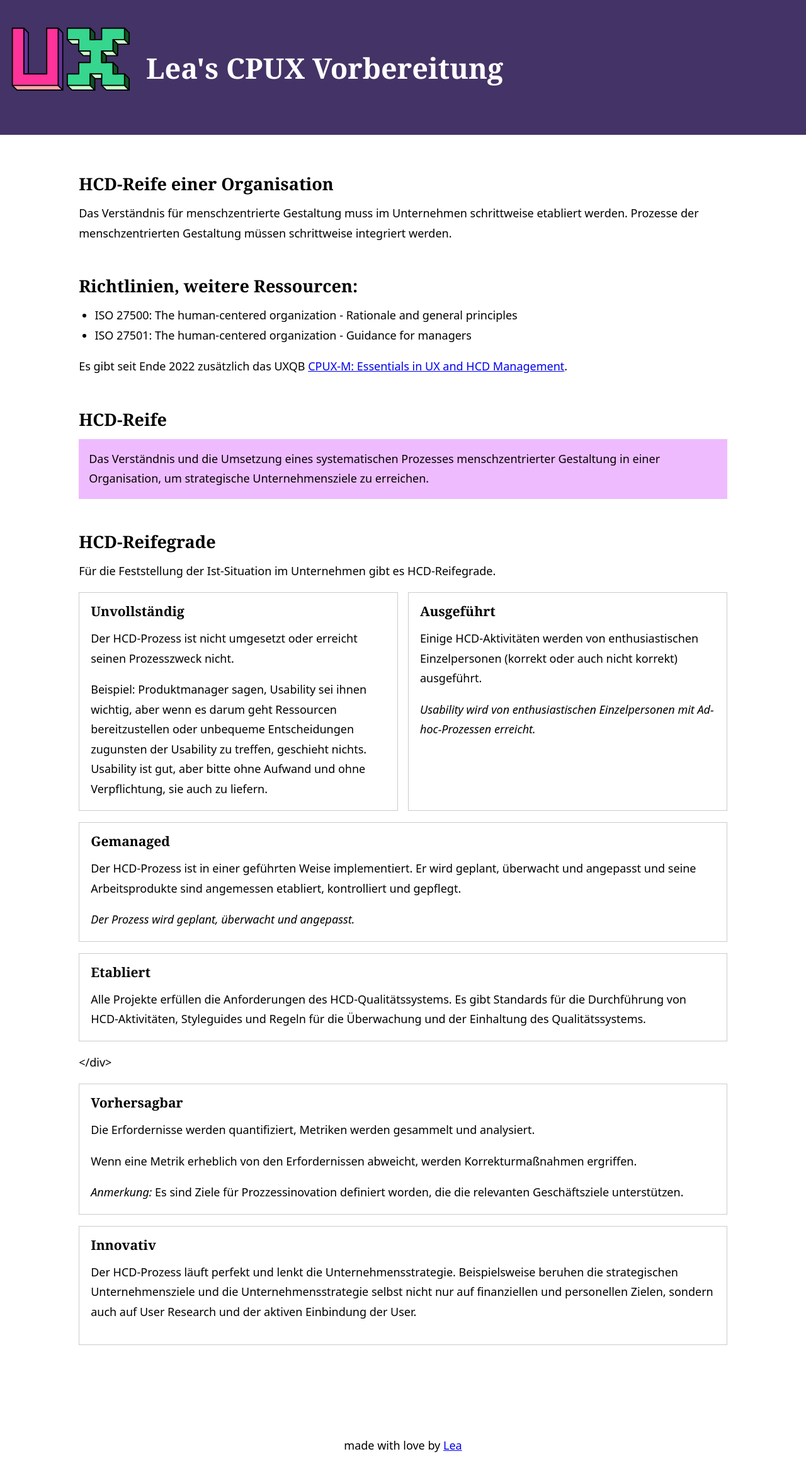
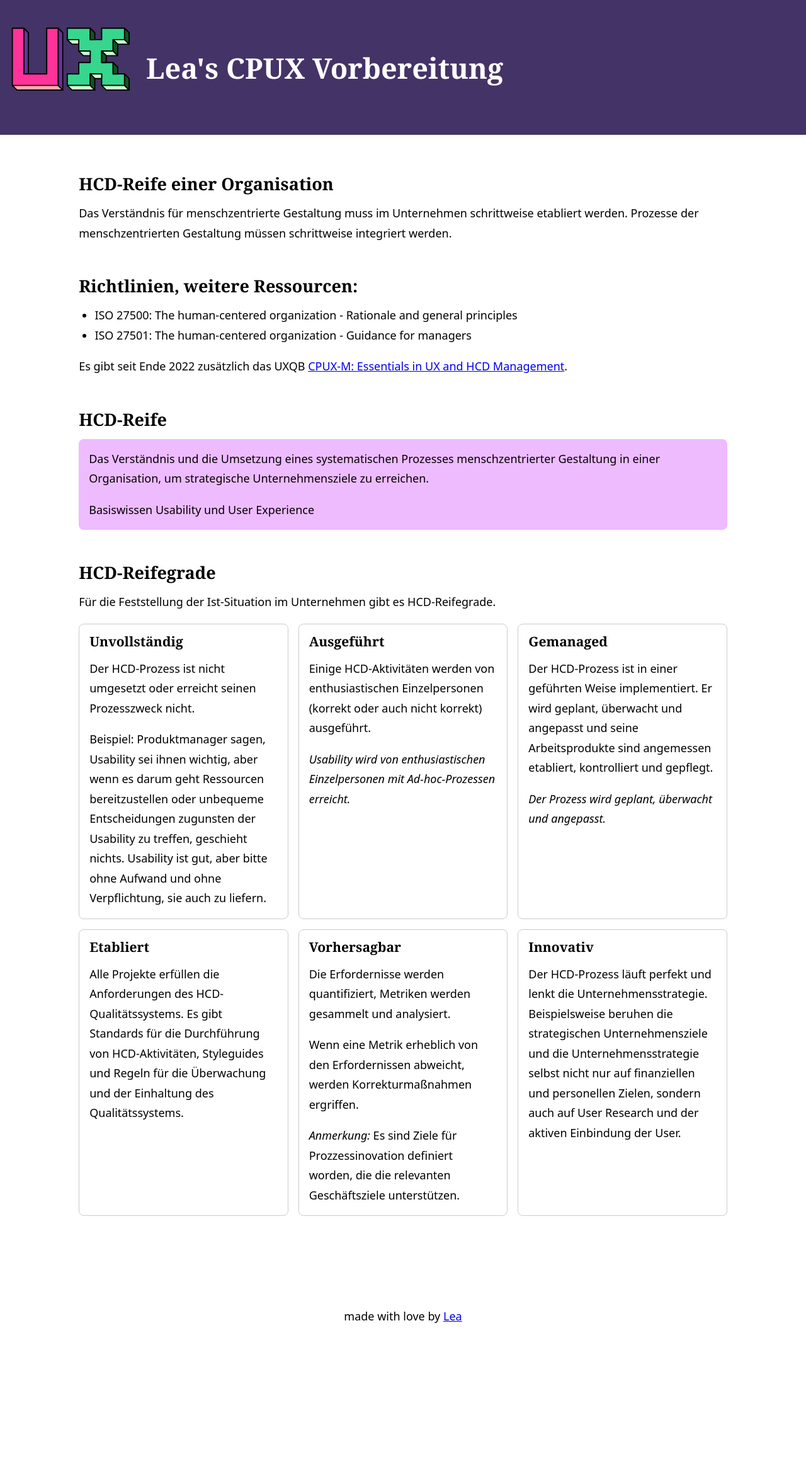
Before and after one commit to learosema/cpux-prep, a Jekyll site: the page built from menschzentrierte-gestaltung/hcd-reife.md, in a window 1280 px wide. Shown: the whole page at 63% size. Built offline with Jekyll 4.4.1, drawn with Linux system fonts in a browser that asks for light colours; our own code applies the rules of GitHub Pages for plain Markdown files; after the commit the page ends 2122 px from its top, so only the background shows below that.

Commit message:
chore: fix markup and css

```diff
--- a/menschzentrierte-gestaltung/hcd-reife.md
+++ b/menschzentrierte-gestaltung/hcd-reife.md
@@ -15,7 +15,8 @@ Es gibt seit Ende 2022 zusätzlich das UXQB
 
 > Das Verständnis und die Umsetzung eines systematischen Prozesses menschzentrierter
 > Gestaltung in einer Organisation, um strategische Unternehmensziele zu erreichen.
-
+>
+> Basiswissen Usability und User Experience
 
 ## HCD-Reifegrade
 
@@ -43,7 +44,7 @@ auch nicht korrekt) ausgeführt.
 
 *Usability wird von enthusiastischen Einzelpersonen mit Ad-hoc-Prozessen erreicht.*
 
-</div></div>
+</div>
 <div class="card flow" markdown="1">
 
 ### Gemanaged
@@ -63,7 +64,7 @@ Alle Projekte erfüllen die Anforderungen des HCD-Qualitätssystems.
 Es gibt Standards für die Durchführung von HCD-Aktivitäten, Styleguides und
 Regeln für die Überwachung und der Einhaltung  des Qualitätssystems.
 
-</div></div>
+</div>
 <div class="card flow" markdown="1">
 
 ### Vorhersagbar
--- a/style.css
+++ b/style.css
@@ -81,7 +81,8 @@ main {
 
 .card {
   border: 1px solid var(--border-color, #777);
-  padding: 1em;
+  padding: 1rem;
+  border-radius: 0.5rem;
 }
 
 footer {
@@ -105,7 +106,8 @@ table {
 
 blockquote {
   padding: 1rem;
-  background: light-dark(#ebf, #213);
+  background: light-dark(#ebf, #426);
+  border-radius: 0.5rem;
 }
 
 blockquote > * + * {
```
